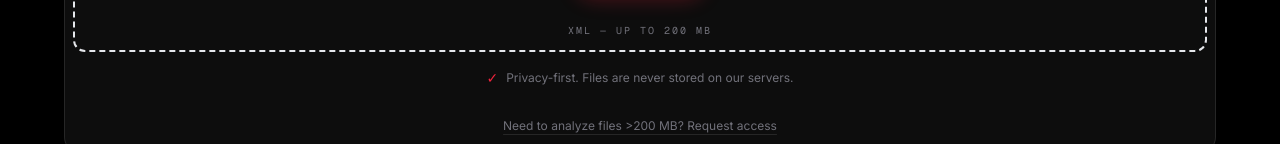
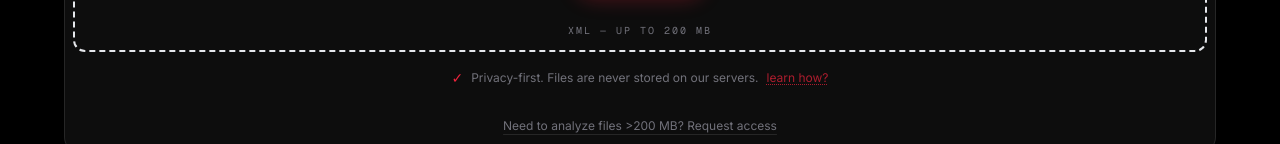
Before and after one commit to devashishsingh/dmarclabs, a Next.js app in the folder frontend/: page / in a window 1280 px wide. Shown: the part 808-952 px from the top of the page. Built offline with nearby package versions, Linux system fonts and the light colour scheme; no server answers.

Commit message:
feat: add 'learn how?' privacy tooltip to upload zone

```diff
--- a/frontend/components/FileUpload.tsx
+++ b/frontend/components/FileUpload.tsx
@@ -141,6 +141,24 @@ export default function FileUpload({ onFileAccepted, onFileTooLarge, disabled }:
       <p className="my-4 text-center text-text-muted text-xs flex items-center justify-center gap-2">
         <span className="text-accent text-sm" aria-hidden="true">✓</span>
         Privacy-first. Files are never stored on our servers.
+        <span className="relative group inline-flex items-center">
+          <button
+            type="button"
+            className="text-accent/70 hover:text-accent underline underline-offset-2 decoration-dotted transition-colors cursor-default focus:outline-none"
+            aria-label="Learn how privacy works"
+          >
+            learn how?
+          </button>
+          {/* Tooltip */}
+          <span
+            role="tooltip"
+            className="pointer-events-none absolute bottom-full left-1/2 -translate-x-1/2 mb-2 w-72 rounded-lg border border-white/10 bg-[#0d0d0d] px-4 py-3 text-left text-xs text-text-muted shadow-xl
+              opacity-0 scale-95 group-hover:opacity-100 group-hover:scale-100 transition-all duration-150 origin-bottom z-50"
+          >
+            <span className="block font-semibold text-text-primary mb-1.5">How your privacy is protected</span>
+            When you upload a file, it is written to the server&apos;s ephemeral RAM — never to any disk, database, or object storage. The file buffer is passed directly to the XML parser in memory, and the raw bytes are discarded immediately after parsing completes. Parsed results are stored in a Node.js <code className="text-accent/80">Map</code> keyed to a randomly generated session ID, and are evicted automatically after 30 minutes via a TTL timer. No file content, IP address, or personal data is logged or persisted. When you click &quot;Delete data&quot;, or when the session expires, the entry is removed from the Map and becomes unreachable — there is no recovery path, no backup, and no third-party service that received the data.
+          </span>
+        </span>
       </p>
     </div>
   );
```
